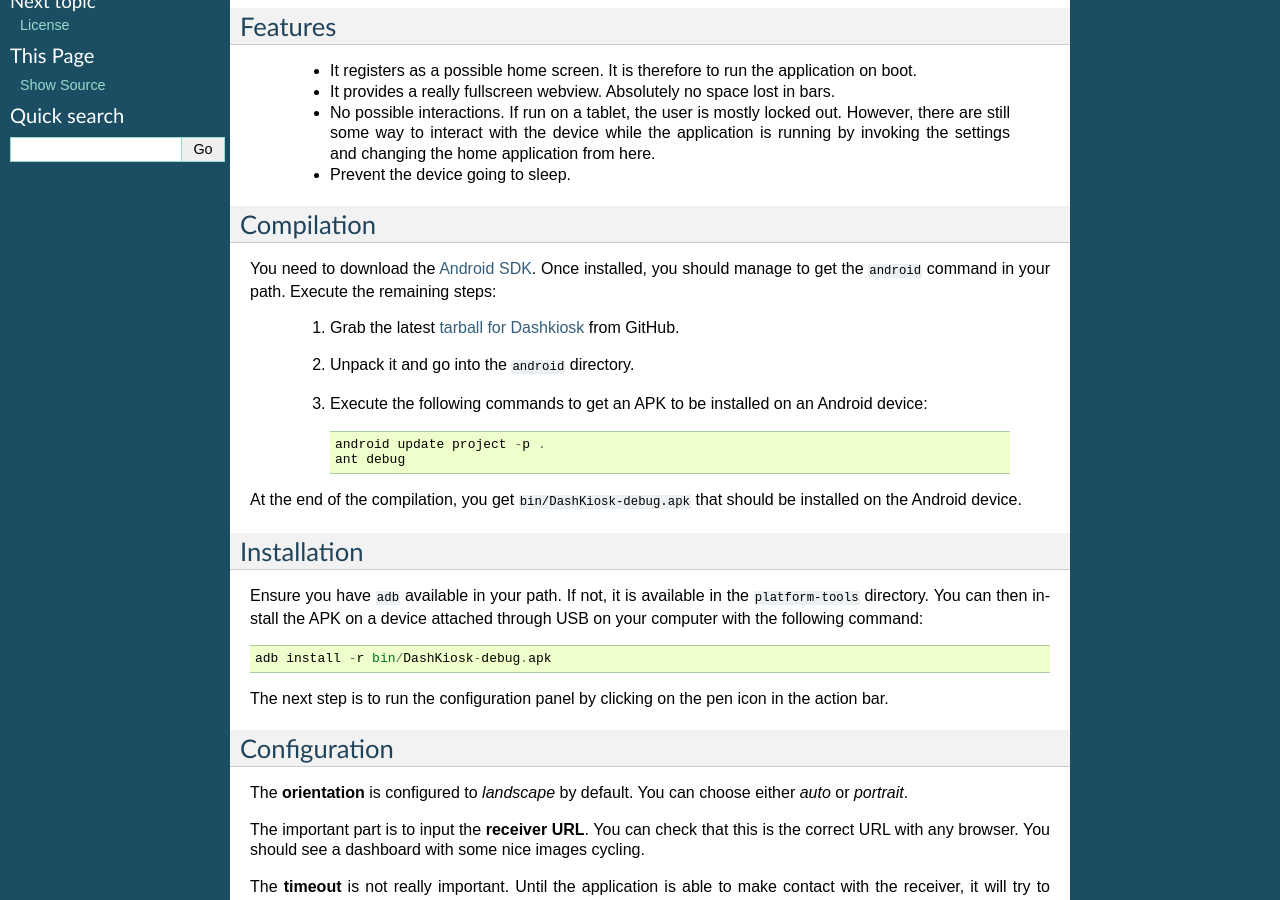
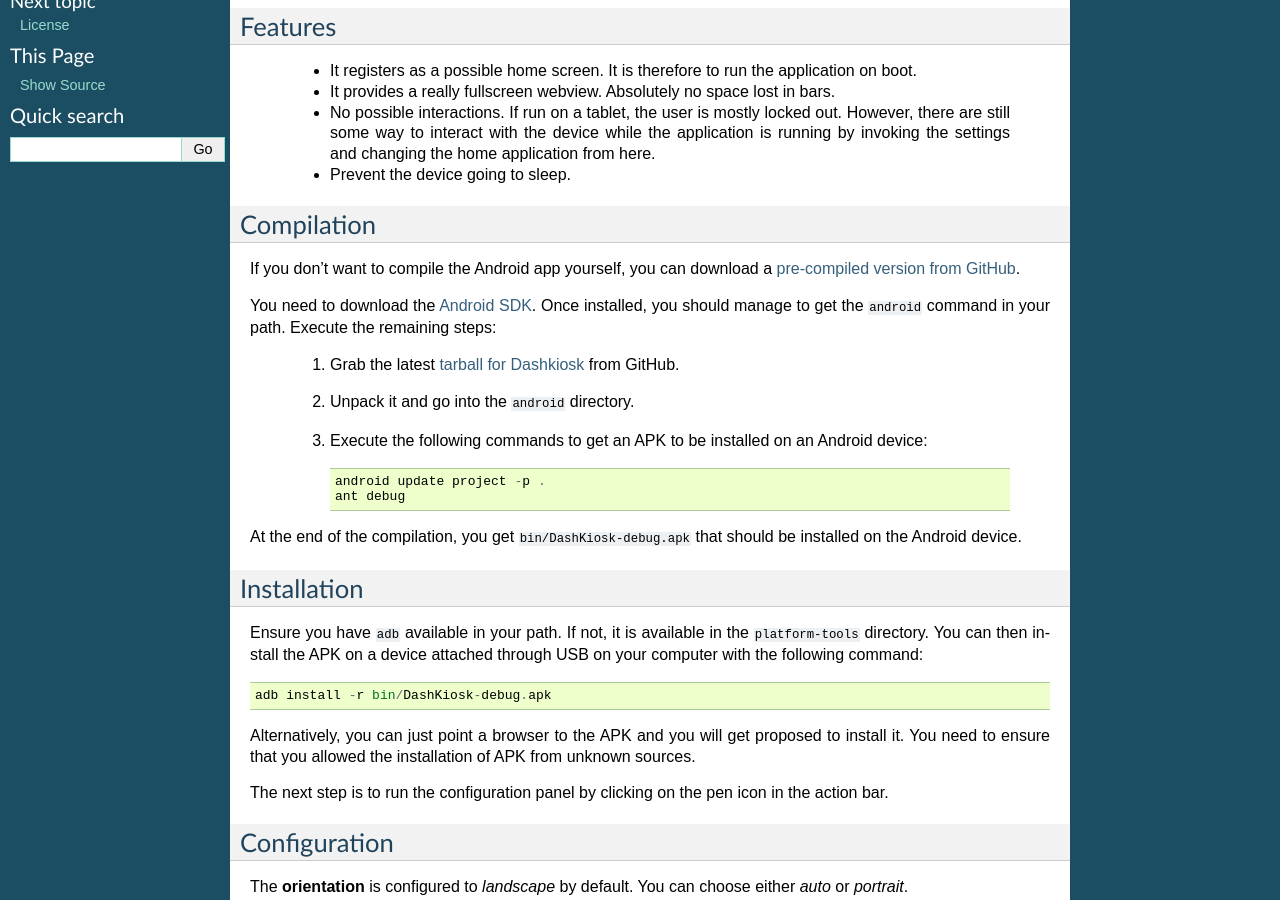
Before and after one commit to vincentbernat/dashkiosk, a Sphinx documentation site: the page built from docs/android.rst, in a window 1280 px wide and 900 px high, scrolled down 417 px. Built offline with Sphinx 7.4.7, drawn with Linux system fonts in a browser that asks for light colours.

Commit message:
documentation: tell where to download a pre-compiled copy of the Android app.

```diff
--- a/docs/android.rst
+++ b/docs/android.rst
@@ -45,6 +45,11 @@ Features
 Compilation
 -----------
 
+If you don't want to compile the Android app yourself, you can
+download a `pre-compiled version from GitHub`_.
+
+.. _pre-compiled version from GitHub: https://github.com/vincentbernat/dashkiosk/releases/
+
 You need to download the `Android SDK`_. Once installed, you should
 manage to get the ``android`` command in your path. Execute the
 remaining steps:
@@ -71,6 +76,10 @@ the APK on a device attached through USB on your computer with the
 following command::
 
     adb install -r bin/DashKiosk-debug.apk
+
+Alternatively, you can just point a browser to the APK and you will
+get proposed to install it. You need to ensure that you allowed the
+installation of APK from unknown sources.
 
 The next step is to run the configuration panel by clicking on the pen
 icon in the action bar.
```
